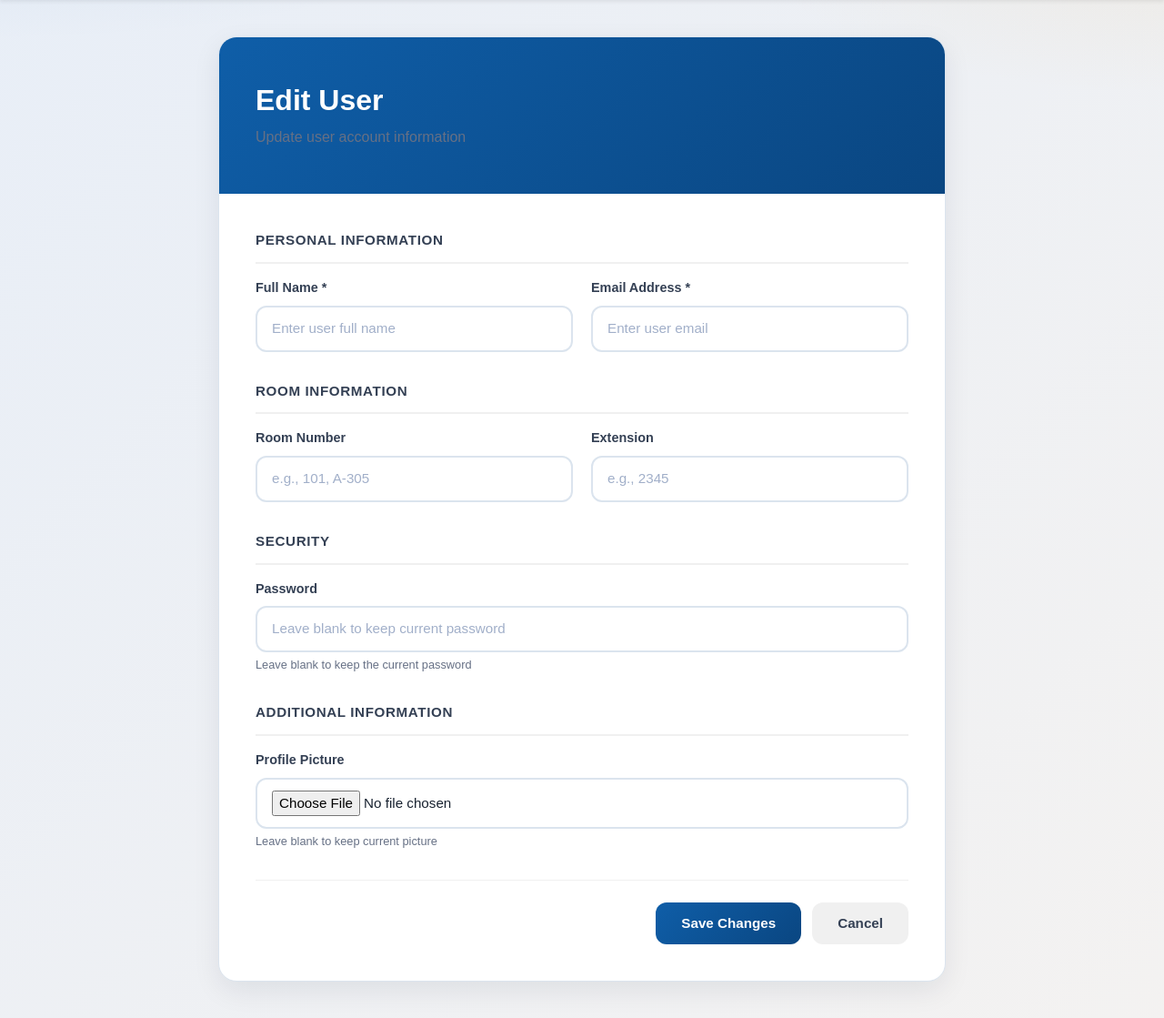
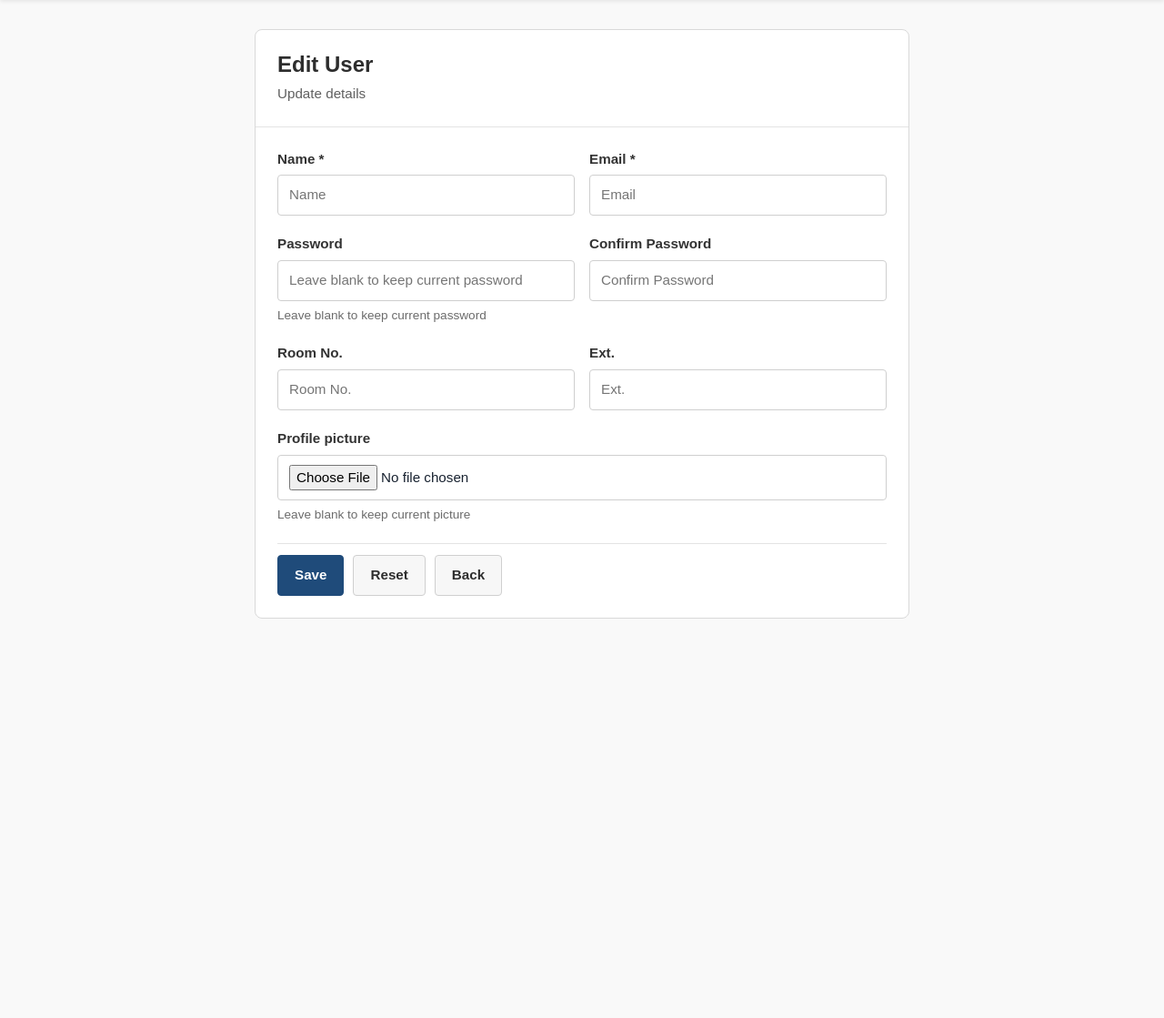
Before and after one commit to yassertawfik4/Php_Final_Project, a PHP site: page /views/admin/users/edit.php in a window 1280 px wide. Shown: the part 57-1176 px from the top of the page at 91% size. After the commit the page ends 737 px from the top, so only its background shows below. Run offline with PHP 8.4, Linux system fonts and the light colour scheme; some libraries are stand-ins or nearby versions.

Commit message:
feat:enhancements

```diff
--- a/controllers/AuthController.php
+++ b/controllers/AuthController.php
@@ -28,7 +28,7 @@ class AuthController
             $_SESSION['user_role'] = $user['role'];
             $_SESSION['user_image'] = $user['image'] ?? null;
             if ($user['role'] === 'admin') {
-                header('Location: ' . BASE_URL . '/?page=admin.users');
+                header('Location: ' . BASE_URL . '/?page=admin.dashboard');
             } else {
                 header('Location: ' . BASE_URL . '/?page=home');
             }
@@ -39,7 +39,6 @@ class AuthController
         header('Location: ' . BASE_URL . '/?page=login');
         exit;
     }
-
 
 
     public function logout(): void
--- a/controllers/ProductsController.php
+++ b/controllers/ProductsController.php
@@ -159,9 +159,9 @@ class ProductController {
         $target = __DIR__ . '/../public/' . $folder;
         if (!is_dir($target)) mkdir($target, 0755, true);
         $ext      = strtolower(pathinfo($file['name'], PATHINFO_EXTENSION));
-        $allowed  = ['jpg', 'jpeg', 'png', 'webp'];
+        $allowed  = ['jpg', 'jpeg', 'png', 'webp','jfif'];
         if (!in_array($ext, $allowed, true)) {
-            setFlash('error', 'Invalid image type. Allowed: jpg, png, webp.');
+            setFlash('error', 'Invalid image type. Allowed: jpg, png, webp, jfif.');
             return null;
         }
         $filename = uniqid() . '.' . $ext;
--- a/controllers/UserController.php
+++ b/controllers/UserController.php
@@ -132,6 +132,7 @@ class UserController
         } elseif (!filter_var($data['email'], FILTER_VALIDATE_EMAIL)) {
             $errors[] = 'Please enter a valid email address.';
         }
+        $oldImg= $this->userModel->findById($id)['image'];
 
         if (!empty($_FILES['image']['name'])) {
 
@@ -147,6 +148,7 @@ class UserController
             } else {
                 $errors[] = 'Failed to upload image.';
             }
+            unlink($uploadDir . $oldImg);
         } else {
             unset($data['image']);
         }
--- a/includes/auth_check.php
+++ b/includes/auth_check.php
@@ -14,7 +14,6 @@ function require_role(string $required_role): void
     }
 }
 
-// ── حفظ الـ flash message في الـ session ──
 if (!function_exists('setFlash')) {
     function setFlash($type, $message) {
         $_SESSION['flash'] = [
@@ -24,7 +23,6 @@ if (!function_exists('setFlash')) {
     }
 }
 
-// ── جيب الـ flash وامسحه عشان يظهر مرة واحدة بس ──
 if (!function_exists('getFlash')) {
     function getFlash() {
         if (isset($_SESSION['flash'])) {
--- a/public/css/style.css
+++ b/public/css/style.css
@@ -47,11 +47,7 @@ h6 {
   color: #101828;
 }
 
-p,
-small,
-.text-muted {
-  color: var(--muted) !important;
-}
+
 
 .app-navbar {
   background: linear-gradient(90deg, #0f5ea8, #0c4f90);
--- a/routes/routes.php
+++ b/routes/routes.php
@@ -41,7 +41,6 @@ switch ($page){
         require_once BASE_PATH . '/views/user/order_details.php';
         break;
 
-    // Backward-compatible alias
     case 'user.orders':
         header('Location: ' . BASE_URL . '/?page=orders');
         exit;
--- a/views/admin/checks.php
+++ b/views/admin/checks.php
@@ -37,7 +37,7 @@ if ($checksData) {
                 foreach ($itemsByOrder[$order['id']] as $item) {
                     $items[] = [
                         'name' => $item['product_name'],
-                        'emoji' => $item['product_image'] ?? '☕',
+                        'emoji' => $item['product_image'],
                         'qty' => (int)$item['quantity'],
                         'price' => (float)$item['price'],
                     ];
@@ -190,7 +190,7 @@ if ($checksData) {
     color: #0f5ea8;
 }
 
-.user-avatar {
+.prod-avatar {
     width: 36px;
     height: 36px;
     border-radius: 8px;
@@ -493,7 +493,7 @@ if ($checksData) {
                             <td><i class="bi bi-chevron-right expand-icon"></i></td>
                             <td>
                                 <div class="user-name-cell">
-                                    <div class="user-avatar"><?php echo htmlspecialchars($check["initials"]); ?>
+                                    <div class="prod-avatar"><?php echo htmlspecialchars($check["initials"]); ?>
                                     </div>
                                     <?php echo htmlspecialchars($check["name"]); ?>
                                 </div>
--- a/views/admin/manual_order.php
+++ b/views/admin/manual_order.php
@@ -23,10 +23,9 @@ require_once BASE_PATH . '/includes/header.php';
 require_once BASE_PATH . '/includes/navbar.php';
 ?>
 
-<div class="container-fluid py-4">
+<div class="container py-4">
     <div class="d-flex justify-content-between align-items-center mb-4">
         <h2 class="mb-0">Manual Order</h2>
-        <span class="text-muted"><i class="bi bi-person-circle"></i> admin</span>
     </div>
 
     <?php if (!empty($_SESSION['errors'])): ?>
@@ -62,7 +61,7 @@ require_once BASE_PATH . '/includes/navbar.php';
                     <div class="card-body">
                         <div id="cart-items" class="mb-3">
                             <!-- Filled by JS -->
-                            <p class="text-muted small" id="cart-empty-msg">No items yet. Select a user and add products from the right.</p>
+                            <p class="text-muted small" id="cart-empty-msg">No items yet</p>
                         </div>
 
                         <label class="form-label" for="notes">Notes</label>
--- a/views/admin/products/edit.php
+++ b/views/admin/products/edit.php
@@ -58,7 +58,7 @@ require_once BASE_PATH . '/includes/navbar.php';
 				<input type="file" name="image" accept="image/*" class="form-control">
 				<?php if (!empty($product['image'])): ?>
 					<div class="mt-2">
-						<img src="<?= BASE_URL ?>/public/uploads/<?= htmlspecialchars($product['image']) ?>" alt="" style="width: 80px; height: 80px; object-fit: cover;" class="rounded">
+						<img src="<?= BASE_URL ?>/public/<?= htmlspecialchars($product['image']) ?>" alt="" style="width: 80px; height: 80px; object-fit: cover;" class="rounded">
 					</div>
 				<?php endif; ?>
 			</div>
--- a/views/admin/users/edit.php
+++ b/views/admin/users/edit.php
@@ -5,175 +5,155 @@
 
 <style>
     .edit-user-container {
-        background: linear-gradient(135deg, rgba(15, 94, 168, 0.05) 0%, rgba(231, 165, 53, 0.05) 100%);
+        background: #f9f9f9;
         min-height: calc(100vh - 56px);
-        padding: 40px 20px;
+        padding: 32px 16px;
     }
 
     .form-card {
-        background: white;
-        border-radius: 20px;
-        box-shadow: 0 10px 30px rgba(15, 26, 45, 0.08);
-        border: 1px solid #dbe4ee;
-        max-width: 800px;
+        background: #fff;
+        border: 1px solid #d9d9d9;
+        border-radius: 8px;
+        max-width: 720px;
         margin: 0 auto;
         overflow: hidden;
     }
 
     .form-header {
-        background: linear-gradient(135deg, #0f5ea8 0%, #0a4681 100%);
-        padding: 50px 40px;
-        color: white;
+        padding: 24px;
+        border-bottom: 1px solid #e4e4e4;
     }
 
     .form-header h1 {
-        font-size: 2rem;
-        font-weight: 800;
-        margin: 0 0 10px 0;
-        color: white;
+        font-size: 1.5rem;
+        font-weight: 700;
+        margin: 0;
+        color: #2d2d2d;
     }
 
     .form-header p {
-        font-size: 1rem;
-        color: rgba(255, 255, 255, 0.9);
-        margin: 0;
+        margin: 6px 0 0 0;
+        color: #606060;
+        font-size: 0.95rem;
     }
 
     .form-body {
-        padding: 40px;
+        padding: 24px;
     }
 
     .error-alert {
-        background: #fef3f2;
-        border: 2px solid #f6d0d4;
-        color: #b42318;
-        padding: 16px 20px;
-        border-radius: 12px;
-        margin-bottom: 24px;
+        background: #fff4f2;
+        border: 1px solid #f0c7c3;
+        color: #9e1c13;
+        padding: 12px 14px;
+        border-radius: 6px;
+        margin-bottom: 20px;
     }
 
     .error-alert ul {
         margin: 0;
-        padding-left: 20px;
+        padding-left: 18px;
     }
 
     .error-alert li {
-        margin-bottom: 6px;
+        margin-bottom: 4px;
     }
 
     .form-section {
-        margin-bottom: 32px;
+        margin-bottom: 20px;
     }
 
     .form-section-title {
         font-size: 0.95rem;
         font-weight: 700;
-        color: #344054;
-        text-transform: uppercase;
-        letter-spacing: 0.04em;
-        margin-bottom: 16px;
-        padding-bottom: 12px;
-        border-bottom: 2px solid #f0f0f0;
+        color: #2f2f2f;
+        margin-bottom: 12px;
     }
 
     .form-row {
         display: grid;
-        grid-template-columns: repeat(auto-fit, minmax(250px, 1fr));
-        gap: 20px;
-        margin-bottom: 20px;
+        grid-template-columns: repeat(auto-fit, minmax(260px, 1fr));
+        gap: 16px;
     }
 
     .form-group {
         display: flex;
         flex-direction: column;
+        gap: 6px;
     }
 
     .form-group label {
-        font-weight: 700;
-        font-size: 0.9rem;
-        color: #344054;
-        margin-bottom: 8px;
+        font-weight: 600;
+        font-size: 0.95rem;
+        color: #333;
     }
 
     .form-group small {
-        font-size: 0.8rem;
-        color: #667085;
-        margin-top: 4px;
+        font-size: 0.85rem;
+        color: #6b6b6b;
     }
 
     .form-group input,
     .form-group select {
-        padding: 12px 16px;
-        border: 2px solid #dbe4ee;
-        border-radius: 12px;
+        padding: 10px 12px;
+        border: 1px solid #cfcfcf;
+        border-radius: 4px;
         font-size: 0.95rem;
         font-family: inherit;
-        transition: all 0.3s ease;
+        transition: border-color 0.15s ease, box-shadow 0.15s ease;
     }
 
     .form-group input:focus,
     .form-group select:focus {
         outline: none;
-        border-color: #0f5ea8;
-        box-shadow: 0 0 0 4px rgba(15, 94, 168, 0.1);
-        background: #f9fbff;
-    }
-
-    .form-group input::placeholder {
-        color: #a1afc9;
+        border-color: #1f4b7a;
+        box-shadow: 0 0 0 2px rgba(31, 75, 122, 0.12);
     }
 
     .form-actions {
         display: flex;
-        gap: 12px;
-        justify-content: flex-end;
-        padding-top: 24px;
-        border-top: 1px solid #f0f0f0;
+        gap: 10px;
+        justify-content: flex-start;
+        padding-top: 12px;
+        border-top: 1px solid #e4e4e4;
+        margin-top: 8px;
+    }
+
+    .btn-submit,
+    .btn-reset,
+    .btn-cancel {
+        padding: 10px 18px;
+        border-radius: 4px;
+        font-weight: 600;
+        font-size: 0.95rem;
+        cursor: pointer;
+        border: 1px solid #cfcfcf;
+        background: #f7f7f7;
+        color: #2d2d2d;
+        text-decoration: none;
+        transition: background 0.15s ease, border-color 0.15s ease;
     }
 
     .btn-submit {
-        padding: 12px 28px;
-        background: linear-gradient(135deg, #0f5ea8 0%, #0a4681 100%);
-        color: white;
-        border: none;
-        border-radius: 12px;
-        font-weight: 700;
-        cursor: pointer;
-        transition: all 0.3s ease;
-        font-size: 0.95rem;
+        background: #1f4b7a;
+        border-color: #1f4b7a;
+        color: #fff;
     }
 
     .btn-submit:hover {
-        transform: translateY(-2px);
-        box-shadow: 0 12px 28px rgba(15, 94, 168, 0.25);
+        background: #193f66;
+        border-color: #193f66;
     }
 
-    .btn-cancel {
-        padding: 12px 28px;
-        background: #f0f0f0;
-        color: #344054;
-        border: none;
-        border-radius: 12px;
-        font-weight: 700;
-        cursor: pointer;
-        text-decoration: none;
-        font-size: 0.95rem;
-        transition: all 0.3s ease;
-        display: inline-block;
+    .btn-reset:hover,
+    .btn-cancel:hover {
+        background: #ededed;
+        border-color: #bdbdbd;
     }
 
-    .btn-cancel:hover {
-        background: #dbe4ee;
-        color: #344054;
-    }
-
-    @media (max-width: 768px) {
-        .form-header {
-            padding: 40px 30px;
-        }
-
+    @media (max-width: 600px) {
         .form-body {
-            padding: 30px;
+            padding: 20px;
         }
 
         .form-row {
@@ -181,13 +161,8 @@
         }
 
         .form-actions {
-            flex-direction: column-reverse;
-        }
-
-        .btn-submit,
-        .btn-cancel {
-            width: 100%;
-            text-align: center;
+            flex-direction: column;
+            align-items: stretch;
         }
     }
 </style>
@@ -196,7 +171,7 @@
     <div class="form-card">
         <div class="form-header">
             <h1>Edit User</h1>
-            <p>Update user account information</p>
+            <p>Update details</p>
         </div>
 
         <div class="form-body">
@@ -213,64 +188,60 @@
             <form method="post" action="<?= BASE_URL ?>/?page=admin.update_user" enctype="multipart/form-data">
                 <input type="hidden" name="id" value="<?= (int)($user['id'] ?? 0) ?>">
 
-                <!-- Personal Information Section -->
                 <div class="form-section">
-                    <div class="form-section-title">Personal Information</div>
                     <div class="form-row">
                         <div class="form-group">
-                            <label for="name">Full Name *</label>
-                            <input type="text" id="name" name="name" placeholder="Enter user full name" value="<?= htmlspecialchars($user['name'] ?? '') ?>" required>
+                            <label for="name">Name *</label>
+                            <input type="text" id="name" name="name" placeholder="Name" value="<?= htmlspecialchars($user['name'] ?? '') ?>" required>
                         </div>
                         <div class="form-group">
-                            <label for="email">Email Address *</label>
-                            <input type="email" id="email" name="email" placeholder="Enter user email" value="<?= htmlspecialchars($user['email'] ?? '') ?>" required>
+                            <label for="email">Email *</label>
+                            <input type="email" id="email" name="email" placeholder="Email" value="<?= htmlspecialchars($user['email'] ?? '') ?>" required>
                         </div>
                     </div>
                 </div>
 
-                <!-- Room Information Section -->
                 <div class="form-section">
-                    <div class="form-section-title">Room Information</div>
                     <div class="form-row">
                         <div class="form-group">
-                            <label for="room">Room Number</label>
-                            <input type="text" id="room" name="room" placeholder="e.g., 101, A-305" value="<?= htmlspecialchars($user['room'] ?? '') ?>">
+                            <label for="password">Password</label>
+                            <input type="password" id="password" name="password" placeholder="Leave blank to keep current password">
+                            <small>Leave blank to keep current password</small>
                         </div>
                         <div class="form-group">
-                            <label for="ext">Extension</label>
-                            <input type="text" id="ext" name="ext" placeholder="e.g., 2345" value="<?= htmlspecialchars($user['ext'] ?? '') ?>">
+                            <label for="password_confirm">Confirm Password</label>
+                            <input type="password" id="password_confirm" name="password_confirm" placeholder="Confirm Password">
                         </div>
                     </div>
                 </div>
 
-                <!-- Security Section -->
                 <div class="form-section">
-                    <div class="form-section-title">Security</div>
                     <div class="form-row">
                         <div class="form-group">
-                            <label for="password">Password</label>
-                            <input type="password" id="password" name="password" placeholder="Leave blank to keep current password">
-                            <small>Leave blank to keep the current password</small>
+                            <label for="room">Room No.</label>
+                            <input type="text" id="room" name="room" placeholder="Room No." value="<?= htmlspecialchars($user['room'] ?? '') ?>">
+                        </div>
+                        <div class="form-group">
+                            <label for="ext">Ext.</label>
+                            <input type="text" id="ext" name="ext" placeholder="Ext." value="<?= htmlspecialchars($user['ext'] ?? '') ?>">
                         </div>
                     </div>
                 </div>
 
-                <!-- Additional Information Section -->
                 <div class="form-section">
-                    <div class="form-section-title">Additional Information</div>
                     <div class="form-row">
                         <div class="form-group">
-                            <label for="image">Profile Picture</label>
+                            <label for="image">Profile picture</label>
                             <input type="file" id="image" name="image" accept="image/*">
                             <small>Leave blank to keep current picture</small>
                         </div>
                     </div>
                 </div>
 
-                <!-- Form Actions -->
                 <div class="form-actions">
-                    <button type="submit" class="btn-submit">Save Changes</button>
-                    <a class="btn-cancel" href="<?= BASE_URL ?>/?page=admin.users">Cancel</a>
+                    <button type="submit" class="btn-submit">Save</button>
+                    <button type="reset" class="btn-reset">Reset</button>
+                    <a class="btn-cancel" href="<?= BASE_URL ?>/?page=admin.users">Back</a>
                 </div>
             </form>
         </div>
--- a/views/auth/login.php
+++ b/views/auth/login.php
@@ -222,9 +222,8 @@ require_once BASE_PATH . '/includes/header.php';
     <div class="login-wrapper">
         <!-- Brand Section -->
         <div class="login-brand-section">
-            <div class="brand-icon"></div>
             <h2>Cafeteria</h2>
-            <p>Welcome to your favorite campus food hub. Quality meals, fast service, and great taste in every order.</p>
+            <p>Welcome</p>
         </div>
 
         <!-- Login Form Section -->
@@ -245,7 +244,7 @@ require_once BASE_PATH . '/includes/header.php';
             <?php endif; ?>
 
             <h3>Welcome Back</h3>
-            <p class="login-subtitle">Sign in to your account to continue</p>
+            <p class="login-subtitle">Sign in to your account</p>
 
             <form action="<?= BASE_URL . '/?page=login' ?>" method="POST">
                 <div class="form-group-login">
--- a/views/user/order_details.php
+++ b/views/user/order_details.php
@@ -58,12 +58,14 @@ function formatOrderDate($datetime) {
     return $ts ? date('Y/m/d h:i A', $ts) : $datetime;
 }
 ?>
-<?php require_once BASE_PATH . '/includes/header.php'; ?>
+<?php
+require_once BASE_PATH . '/includes/header.php';
+require_once BASE_PATH . '/includes/navbar.php';
+?>
 
 <div class="container py-4">
     <div class="d-flex justify-content-between align-items-center mb-4">
         <h2 class="mb-0">Order #<?= (int) $order['id'] ?></h2>
-        <span class="text-muted"><i class="bi bi-person-circle"></i> <?= htmlspecialchars($userName) ?></span>
     </div>
 
     <?php if (!empty($_SESSION['errors'])): ?>
--- a/views/user/orders.php
+++ b/views/user/orders.php
@@ -70,7 +70,6 @@ require_once BASE_PATH . '/includes/navbar.php';
 <div class="container py-4">
     <div class="d-flex justify-content-between align-items-center mb-4">
         <h2 class="mb-0">My Orders</h2>
-        <span class="text-muted"><i class="bi bi-person-circle"></i> <?= htmlspecialchars($userName) ?></span>
     </div>
 
     <?php if (!empty($_SESSION['errors'])): ?>
```
Also changed, not shown: views/admin/dashboard.php (+2 -44 lines), views/admin/users/add.php (+95 -123 lines), views/admin/users/index.php (+3 -4 lines).
